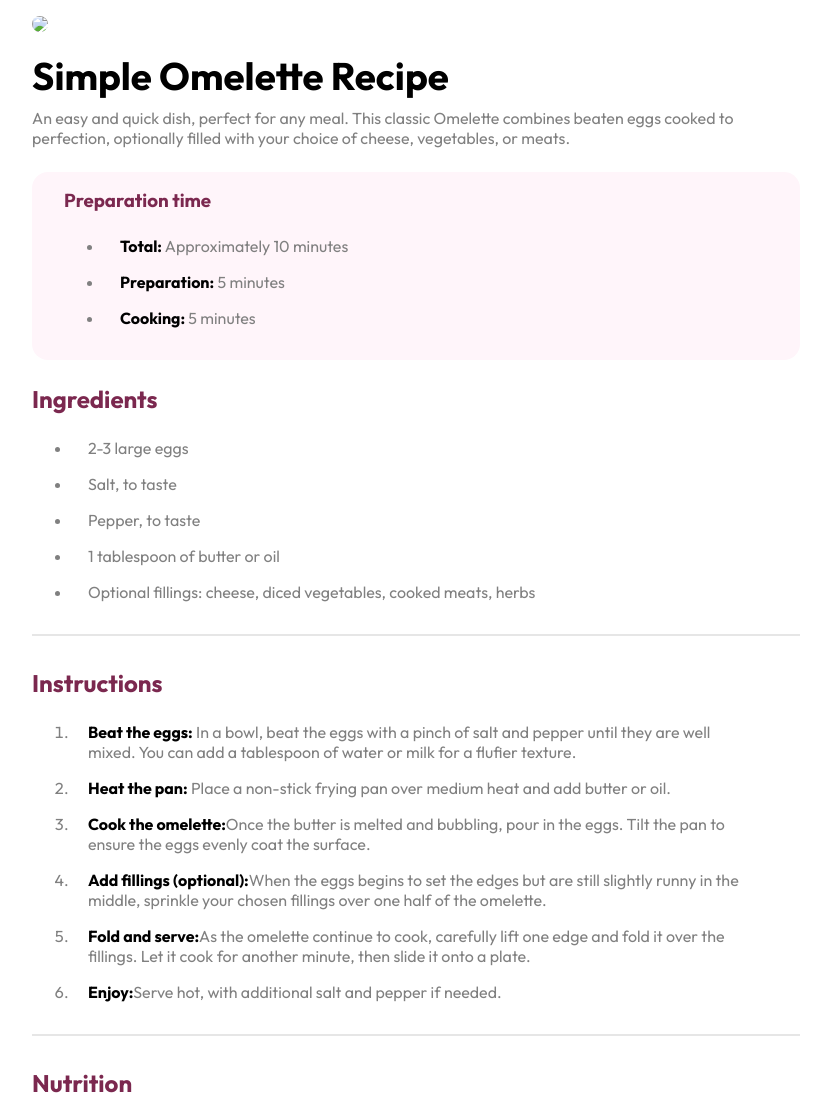
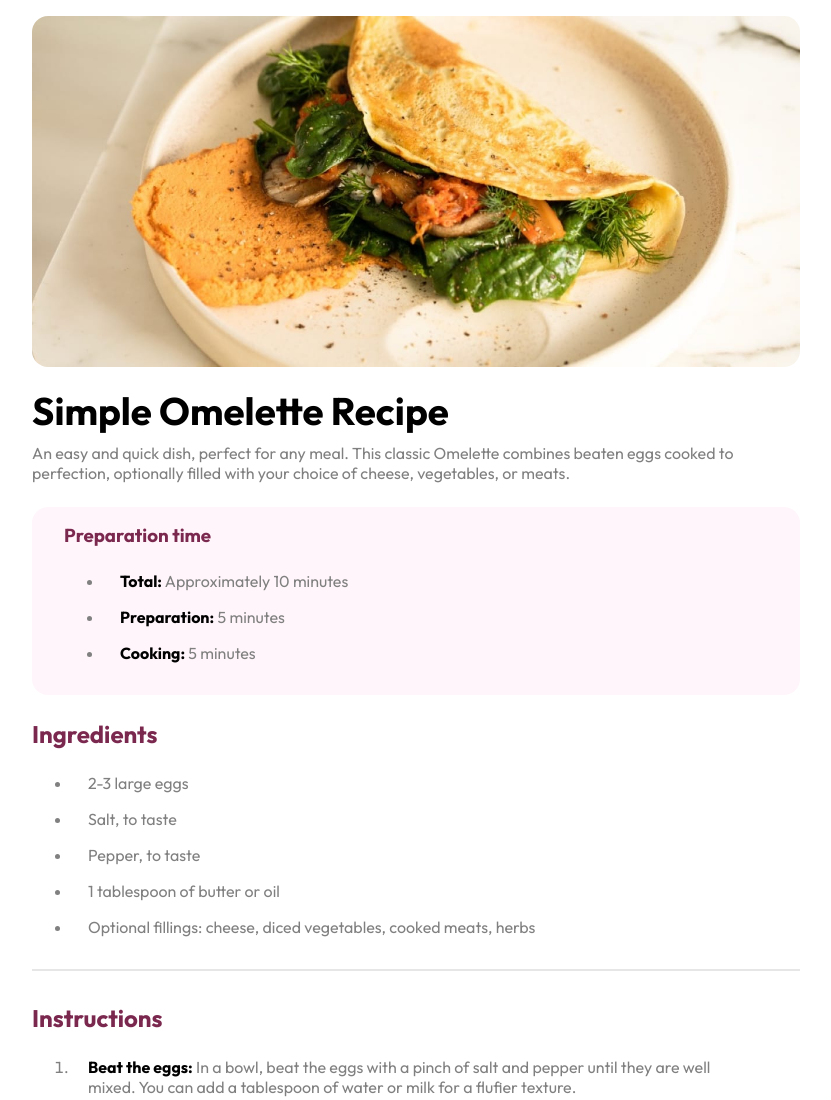
Before and after one commit to pen0808/Recipe-for-Omalette, a plain HTML site: page index.html in a window 1280 px wide. Shown: the top 1100 px of the page, without its empty margins (224-1055 px from the left). Drawn offline with Linux system fonts and the light colour scheme; a web font is replaced by a local one.

Commit message:
Fix HTML encoding issues in index.html

```diff
--- a/index.html
+++ b/index.html
@@ -4,13 +4,13 @@
   <meta charset="UTF-8">
   <meta name="viewport" content="width=device-width, initial-scale=1.0">
   <link rel="stylesheet" href="style.css">
-  <link rel="icon" type="image/x-icon" href="./img/favicon-32x32.png">
+  <link rel="icon" type="image/x-icon" href="./favicon-32x32.png">
   <title>Recipe</title>
 </head>
 <body>
   <div class="container">
     <div class="image-container">
-      <img src="./img/image-omelette.jpeg">
+      <img src="./image-omelette.jpeg">
     </div>
     <div class="title">
       <h1>Simple Omelette Recipe</h1>
@@ -75,4 +75,5 @@
     </div>
   </div>
 </body>
+
 </html>
```
